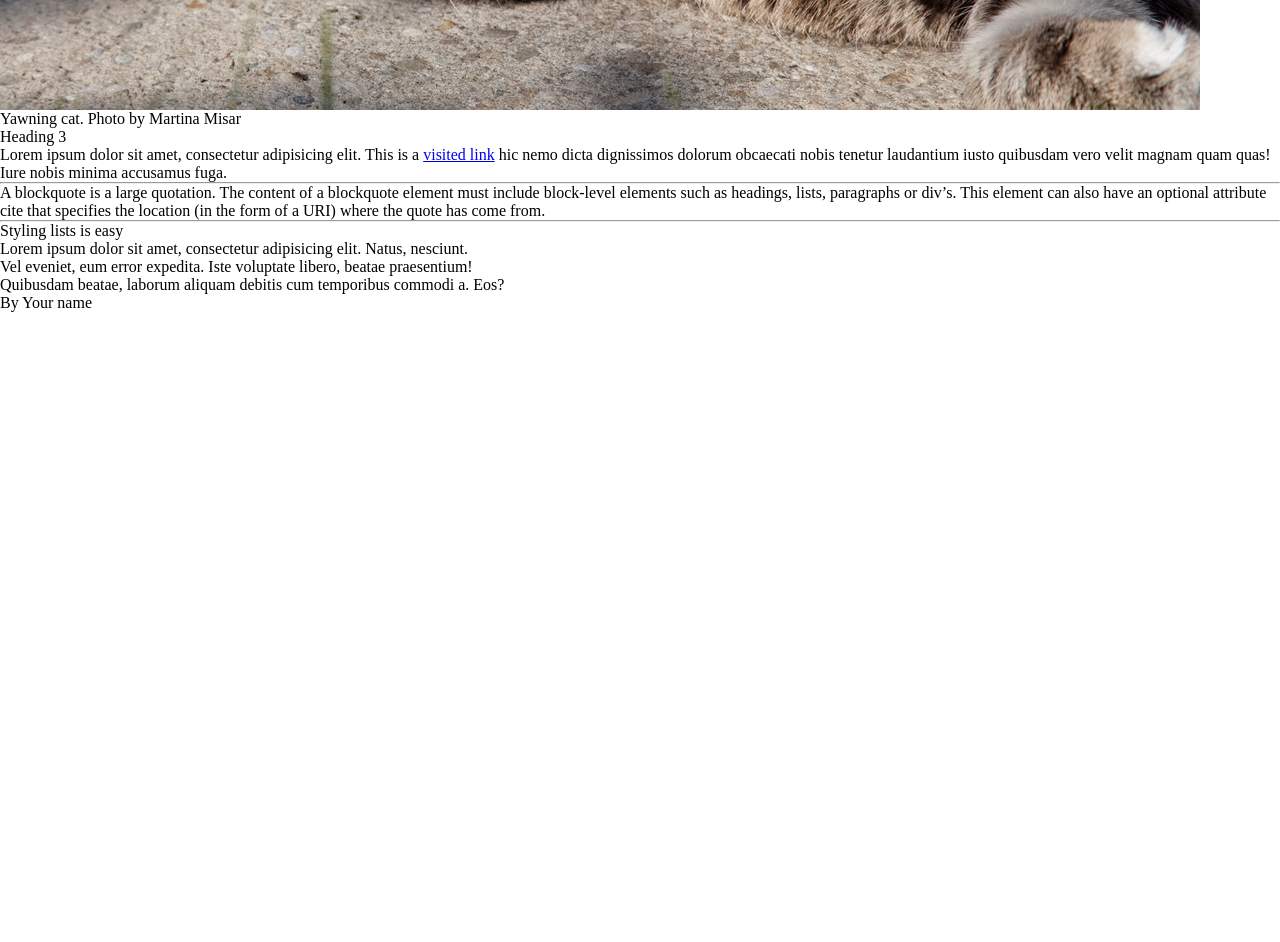
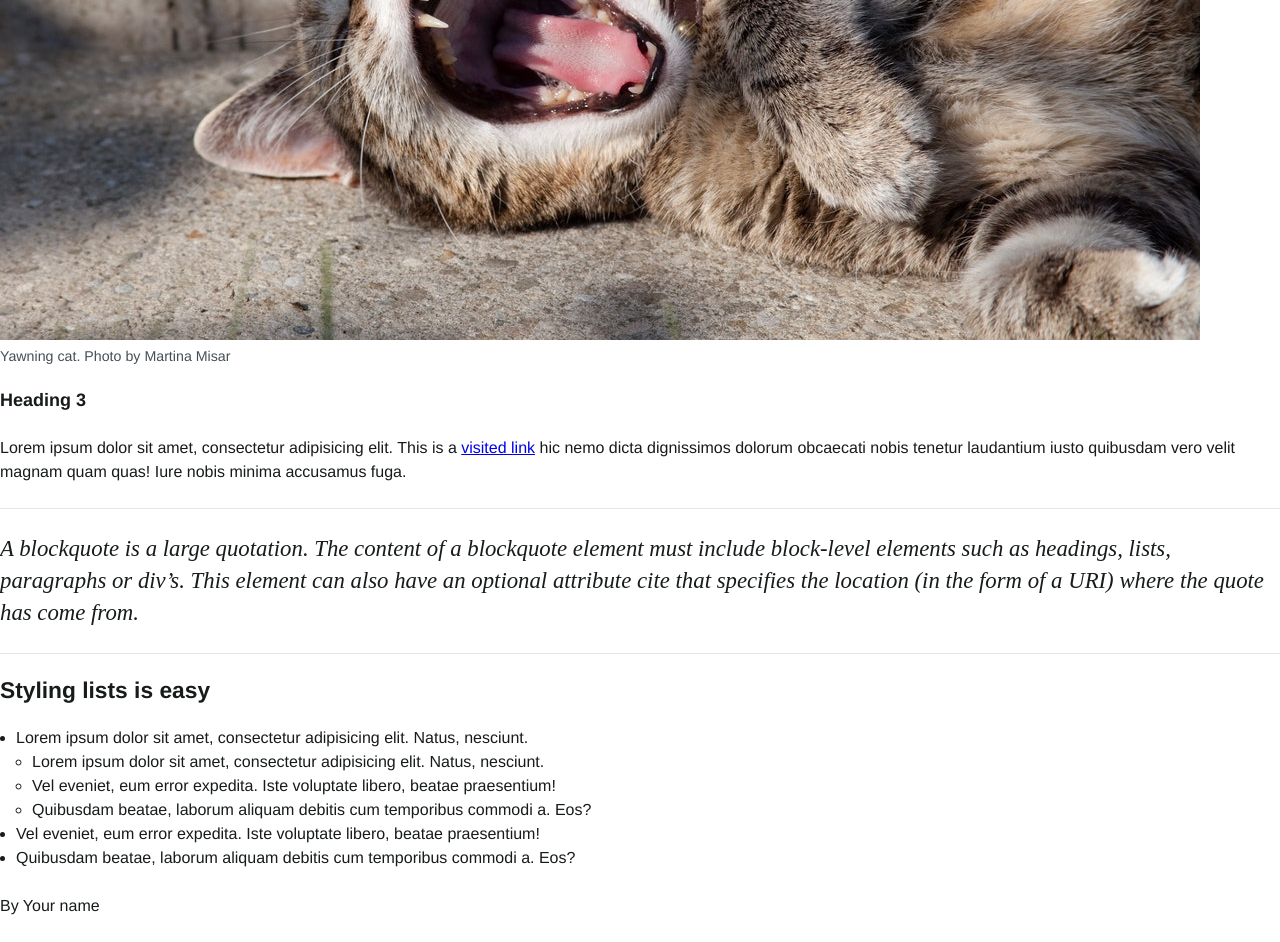
Before and after one commit to mct-ui/html5-boilerplate-simoncoudeville-howest, a plain HTML site: page index.html in a window 1280 px wide. Shown: the part 727-1669 px from the top of the page. Before the commit the page ends 1039 px from the top, so only its background shows below. Drawn offline with Linux system fonts and the light colour scheme.

Commit message:
Added basic type styles

```diff
--- a/css/screen.scss
+++ b/css/screen.scss
@@ -188,6 +188,11 @@ img {
 */
 
 html {
+  font-size: calc($root-font-size / 16 * 100%);
+  line-height: 1.5; // 24px
+  font-family: $font-family-primary; // global font-family
+  color: $color-text; // global text color
+  scroll-behavior: smooth;
 }
 
 /*
@@ -195,6 +200,8 @@ html {
 */
 
 ::selection {
+  background-color: $color-primary-light;
+  color: white;
 }
 
 /*
@@ -204,17 +211,33 @@ html {
 */
 
 h1 {
+  font-size: $ms5;
+  font-weight: 700;
+  line-height: calc($baseline * 4);
+  margin-bottom: $space-m;
 }
 
 h2 {
+  font-size: $ms3;
+  font-weight: 700;
+  line-height: calc($baseline * 3);
+  margin-bottom: $space-m;
 }
 
 h3 {
+  font-size: $ms1;
+  font-weight: 700;
+  line-height: calc($baseline * 3);
+  margin-bottom: $space-m;
 }
 
 h4,
 h5,
 h6 {
+  font-size: $ms0;
+  font-weight: 700;
+  line-height: calc($baseline * 4);
+  margin-bottom: $space-m;
 }
 
 p,
@@ -224,23 +247,39 @@ dl,
 table,
 address,
 figure {
+  margin-bottom: $space-m;
 }
 
 ul,
 ol {
+  // list-style-position: inside;
+  padding-left: $space-s;
 }
 
 li ul,
 li ol {
+  margin-bottom: 0;
 }
 
 blockquote {
+  font-family: $font-family-secondary;
+  font-size: $ms3;
+  font-style: italic;
+  line-height: calc($baseline * 4);
 }
 
 figcaption {
+  font-size: $ms-1;
+  line-height: calc($baseline * 2);
+  margin-top: $space-xs;
+  color: $color-text-light;
 }
 
 hr {
+  height: 1px;
+  border: 0;
+  background-color: $color-border;
+  margin-bottom: $space-m;
 }
 
 a {
--- a/index.html
+++ b/index.html
@@ -65,7 +65,14 @@
             Styling lists is easy
         </h2>
         <ul>
-            <li>Lorem ipsum dolor sit amet, consectetur adipisicing elit. Natus, nesciunt.</li>
+            <li>
+                Lorem ipsum dolor sit amet, consectetur adipisicing elit. Natus, nesciunt.
+                <ul>
+                    <li>Lorem ipsum dolor sit amet, consectetur adipisicing elit. Natus, nesciunt.</li>
+                    <li>Vel eveniet, eum error expedita. Iste voluptate libero, beatae praesentium!</li>
+                    <li>Quibusdam beatae, laborum aliquam debitis cum temporibus commodi a. Eos?</li>
+                </ul>
+            </li>
             <li>Vel eveniet, eum error expedita. Iste voluptate libero, beatae praesentium!</li>
             <li>Quibusdam beatae, laborum aliquam debitis cum temporibus commodi a. Eos?</li>
         </ul>
```
Also changed, not shown: css/screen.css.
